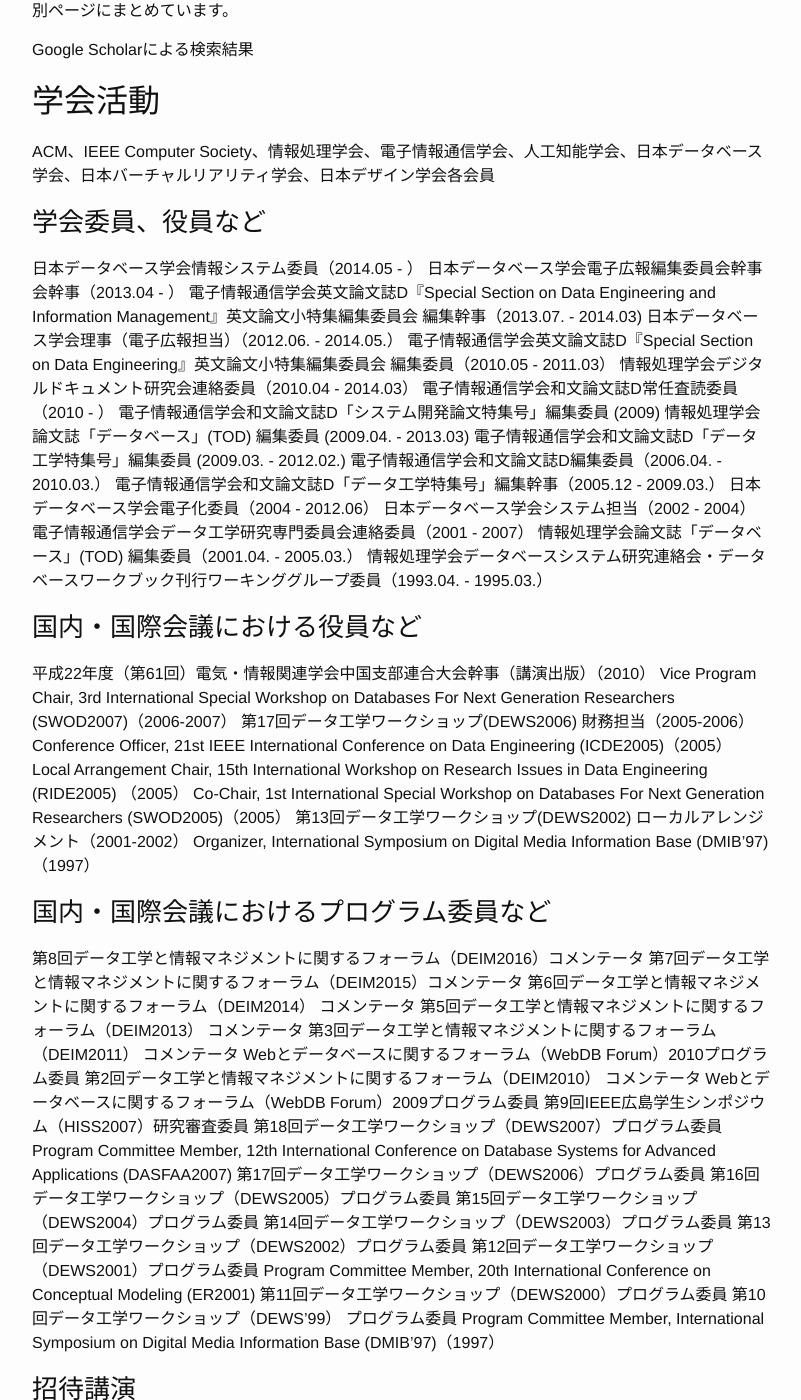
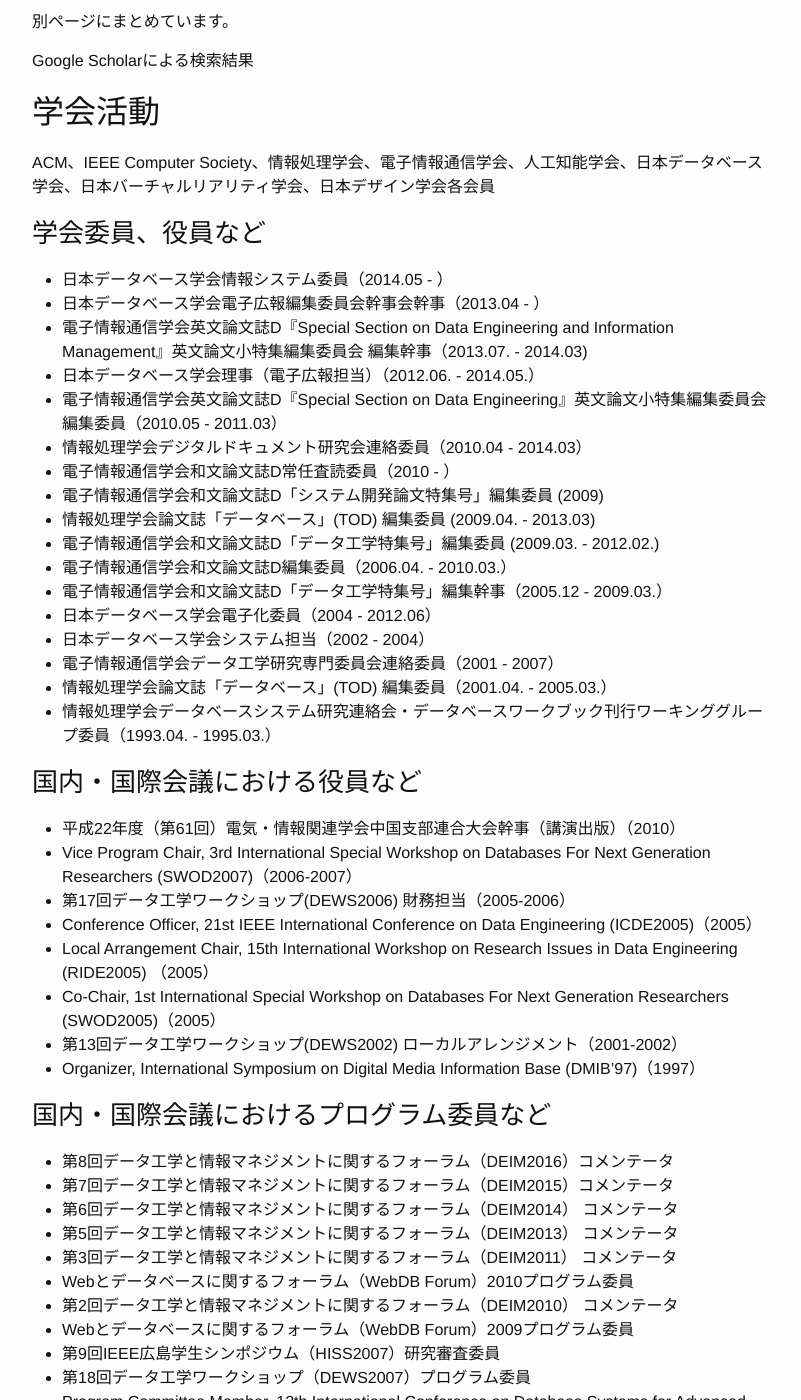
Before and after one commit to kunishi/kunishi.github.io, a Jekyll site: the page built from cv.md, in a window 1280 px wide and 1400 px high, scrolled down 1041 px. Shown: the whole window, without its empty margins (238-1039 px from the left). Built offline with Jekyll 4.4.1, drawn with Linux system fonts in a browser that asks for light colours; some of the changed text lies outside the part shown.

Commit message:
fixed itemize.

```diff
--- a/cv.md
+++ b/cv.md
@@ -5,39 +5,25 @@ tags: header
 ---
 ## 学歴
 
-1985.03. 私立洛星高等学校卒業
-
-1989.03. 京都大学工学部情報工学科卒業（論理回路講座・矢島研究室）
-
-1991.03. 京都大学大学院工学研究科情報工学専攻 修士課程修了（論理回路講座・矢島研究室）
-
-1994.03. 京都大学大学院工学研究科情報工学専攻 博士後期課程 単位取得認定退学（上林研究室）
-
-1997.03. 京都大学博士（工学）
+|1985.03. |私立洛星高等学校卒業|
+|1989.03. |京都大学工学部情報工学科卒業（論理回路講座・矢島研究室）|
+|1991.03. |京都大学大学院工学研究科情報工学専攻 修士課程修了（論理回路講座・矢島研究室）|
+|1994.03. |京都大学大学院工学研究科情報工学専攻 博士後期課程 単位取得認定退学（上林研究室）|
+|1997.03. |京都大学博士（工学）|
 
 ## 職歴
 
-1994.04. - 1997.11.  奈良先端科学技術大学院大学情報科学研究科助手（言語設計学講座）
-
-1997.12. - 2007.03. 岡山県立大学情報工学部情報通信工学科 助教授
-
-2007.04. - 岡山県立大学情報工学部情報通信工学科 准教授（2008.04 - 2011.03. 兼任）
-
-1997.12. - 2014.03.    知能メディア工学研究室（横田研究室）
-
-2014.04 - 現在    人工知能学研究室（岩橋研究室）
-
-2008.04. - 2011.03. 岡山県立大学情報工学部情報システム工学科 准教授
-
-
-
-2001.10. - 2003. 3. 山陽学園大学国際文化学部コミュニケーション学科 非常勤講師
-
-2002.4 - 2008.9. 岡山理科大学総合情報学部生物地球システム学科 非常勤講師
-
-2003.10 - 2009.3. 山陽学園大学コミュニケーション学部コミュニケーション学科 非常勤講師
-
-2009.9. - 2016.3. 山陽学園大学総合人間学部生活心理学科 非常勤講師
+|1994.04. - 1997.11.  |奈良先端科学技術大学院大学情報科学研究科助手（言語設計学講座）|
+|1997.12. - 2007.03. |岡山県立大学情報工学部情報通信工学科 助教授|
+|2007.04. - 2008.03. |岡山県立大学情報工学部情報通信工学科 准教授|
+|2008.04. - 2011.03. |岡山県立大学情報工学部情報システム工学科 准教授, 岡山県立大学情報工学部情報通信工学科 准教授(併任)|
+|2012.04. -  |岡山県立大学情報工学部情報通信工学科 准教授|
+|||
+|2001.10. - 2003. 3. |山陽学園大学国際文化学部コミュニケーション学科 非常勤講師|
+|2002.4 - 2008.9. |岡山理科大学総合情報学部生物地球システム学科 非常勤講師|
+|2003.10 - 2009.3. |山陽学園大学コミュニケーション学部コミュニケーション学科 非常勤講師|
+|2009.9. - 2016.3. |山陽学園大学総合人間学部生活心理学科 非常勤講師|
+|2016.9. - 2017.3. |流通科学大学総合政策学部 非常勤講師|
 
 ## 研究分野
 
@@ -55,102 +41,103 @@ ACM、IEEE Computer Society、情報処理学会、電子情報通信学会、
 
 ### 学会委員、役員など
 
-日本データベース学会情報システム委員（2014.05 - ）
-日本データベース学会電子広報編集委員会幹事会幹事（2013.04 - ）
-電子情報通信学会英文論文誌D『Special Section on Data Engineering and Information Management』英文論文小特集編集委員会 編集幹事（2013.07. - 2014.03)
-日本データベース学会理事（電子広報担当）（2012.06. - 2014.05.）
-電子情報通信学会英文論文誌D『Special Section on Data Engineering』英文論文小特集編集委員会 編集委員（2010.05 - 2011.03）
-情報処理学会デジタルドキュメント研究会連絡委員（2010.04 - 2014.03）
-電子情報通信学会和文論文誌D常任査読委員（2010 - ）
-電子情報通信学会和文論文誌D「システム開発論文特集号」編集委員 (2009)
-情報処理学会論文誌「データベース」(TOD) 編集委員 (2009.04. - 2013.03)
-電子情報通信学会和文論文誌D「データ工学特集号」編集委員 (2009.03. - 2012.02.)
-電子情報通信学会和文論文誌D編集委員（2006.04. - 2010.03.）
-電子情報通信学会和文論文誌D「データ工学特集号」編集幹事（2005.12 - 2009.03.）
-日本データベース学会電子化委員（2004 - 2012.06）
-日本データベース学会システム担当（2002 - 2004）
-電子情報通信学会データ工学研究専門委員会連絡委員（2001 - 2007）
-情報処理学会論文誌「データベース」(TOD) 編集委員（2001.04. - 2005.03.）
-情報処理学会データベースシステム研究連絡会・データベースワークブック刊行ワーキンググループ委員（1993.04. - 1995.03.）
+- 日本データベース学会情報システム委員（2014.05 - ）
+- 日本データベース学会電子広報編集委員会幹事会幹事（2013.04 - ）
+- 電子情報通信学会英文論文誌D『Special Section on Data Engineering and Information Management』英文論文小特集編集委員会 編集幹事（2013.07. - 2014.03)
+- 日本データベース学会理事（電子広報担当）（2012.06. - 2014.05.）
+- 電子情報通信学会英文論文誌D『Special Section on Data Engineering』英文論文小特集編集委員会 編集委員（2010.05 - 2011.03）
+- 情報処理学会デジタルドキュメント研究会連絡委員（2010.04 - 2014.03）
+- 電子情報通信学会和文論文誌D常任査読委員（2010 - ）
+- 電子情報通信学会和文論文誌D「システム開発論文特集号」編集委員 (2009)
+- 情報処理学会論文誌「データベース」(TOD) 編集委員 (2009.04. - 2013.03)
+- 電子情報通信学会和文論文誌D「データ工学特集号」編集委員 (2009.03. - 2012.02.)
+- 電子情報通信学会和文論文誌D編集委員（2006.04. - 2010.03.）
+- 電子情報通信学会和文論文誌D「データ工学特集号」編集幹事（2005.12 - 2009.03.）
+- 日本データベース学会電子化委員（2004 - 2012.06）
+- 日本データベース学会システム担当（2002 - 2004）
+- 電子情報通信学会データ工学研究専門委員会連絡委員（2001 - 2007）
+- 情報処理学会論文誌「データベース」(TOD) 編集委員（2001.04. - 2005.03.）
+- 情報処理学会データベースシステム研究連絡会・データベースワークブック刊行ワーキンググループ委員（1993.04. - 1995.03.）
 
 ### 国内・国際会議における役員など
 
-平成22年度（第61回）電気・情報関連学会中国支部連合大会幹事（講演出版）（2010）
-Vice Program Chair, 3rd International Special Workshop on Databases For Next Generation Researchers (SWOD2007)（2006-2007）
-第17回データ工学ワークショップ(DEWS2006) 財務担当（2005-2006）
-Conference Officer, 21st IEEE International Conference on Data Engineering (ICDE2005)（2005）
-Local Arrangement Chair, 15th International Workshop on Research Issues in Data Engineering (RIDE2005) （2005）
-Co-Chair, 1st International Special Workshop on Databases For Next Generation Researchers (SWOD2005)（2005）
-第13回データ工学ワークショップ(DEWS2002) ローカルアレンジメント（2001-2002）
-Organizer, International Symposium on Digital Media Information Base (DMIB'97)（1997）
+- 平成22年度（第61回）電気・情報関連学会中国支部連合大会幹事（講演出版）（2010）
+- Vice Program Chair, 3rd International Special Workshop on Databases For Next Generation Researchers (SWOD2007)（2006-2007）
+- 第17回データ工学ワークショップ(DEWS2006) 財務担当（2005-2006）
+- Conference Officer, 21st IEEE International Conference on Data Engineering (ICDE2005)（2005）
+- Local Arrangement Chair, 15th International Workshop on Research Issues in Data Engineering (RIDE2005) （2005）
+- Co-Chair, 1st International Special Workshop on Databases For Next Generation Researchers (SWOD2005)（2005）
+- 第13回データ工学ワークショップ(DEWS2002) ローカルアレンジメント（2001-2002）
+- Organizer, International Symposium on Digital Media Information Base (DMIB'97)（1997）
 
 ### 国内・国際会議におけるプログラム委員など
 
-第8回データ工学と情報マネジメントに関するフォーラム（DEIM2016）コメンテータ
-第7回データ工学と情報マネジメントに関するフォーラム（DEIM2015）コメンテータ
-第6回データ工学と情報マネジメントに関するフォーラム（DEIM2014） コメンテータ
-第5回データ工学と情報マネジメントに関するフォーラム（DEIM2013） コメンテータ
-第3回データ工学と情報マネジメントに関するフォーラム（DEIM2011） コメンテータ
-Webとデータベースに関するフォーラム（WebDB Forum）2010プログラム委員
-第2回データ工学と情報マネジメントに関するフォーラム（DEIM2010） コメンテータ
-Webとデータベースに関するフォーラム（WebDB Forum）2009プログラム委員
-第9回IEEE広島学生シンポジウム（HISS2007）研究審査委員
-第18回データ工学ワークショップ（DEWS2007）プログラム委員
-Program Committee Member, 12th International Conference on Database Systems for Advanced Applications (DASFAA2007)
-第17回データ工学ワークショップ（DEWS2006）プログラム委員
-第16回データ工学ワークショップ（DEWS2005）プログラム委員
-第15回データ工学ワークショップ（DEWS2004）プログラム委員
-第14回データ工学ワークショップ（DEWS2003）プログラム委員
-第13回データ工学ワークショップ（DEWS2002）プログラム委員
-第12回データ工学ワークショップ（DEWS2001）プログラム委員
-Program Committee Member, 20th International Conference on Conceptual Modeling (ER2001)
-第11回データ工学ワークショップ（DEWS2000）プログラム委員
-第10回データ工学ワークショップ（DEWS'99） プログラム委員
-Program Committee Member, International Symposium on Digital Media Information Base (DMIB'97)（1997）
+- 第8回データ工学と情報マネジメントに関するフォーラム（DEIM2016）コメンテータ
+- 第7回データ工学と情報マネジメントに関するフォーラム（DEIM2015）コメンテータ
+- 第6回データ工学と情報マネジメントに関するフォーラム（DEIM2014） コメンテータ
+- 第5回データ工学と情報マネジメントに関するフォーラム（DEIM2013） コメンテータ
+- 第3回データ工学と情報マネジメントに関するフォーラム（DEIM2011） コメンテータ
+- Webとデータベースに関するフォーラム（WebDB Forum）2010プログラム委員
+- 第2回データ工学と情報マネジメントに関するフォーラム（DEIM2010） コメンテータ
+- Webとデータベースに関するフォーラム（WebDB Forum）2009プログラム委員
+- 第9回IEEE広島学生シンポジウム（HISS2007）研究審査委員
+- 第18回データ工学ワークショップ（DEWS2007）プログラム委員
+- Program Committee Member, 12th International Conference on Database Systems for Advanced Applications (DASFAA2007)
+- 第17回データ工学ワークショップ（DEWS2006）プログラム委員
+- 第16回データ工学ワークショップ（DEWS2005）プログラム委員
+- 第15回データ工学ワークショップ（DEWS2004）プログラム委員
+- 第14回データ工学ワークショップ（DEWS2003）プログラム委員
+- 第13回データ工学ワークショップ（DEWS2002）プログラム委員
+- 第12回データ工学ワークショップ（DEWS2001）プログラム委員
+- Program Committee Member, 20th International Conference on Conceptual Modeling (ER2001)
+- 第11回データ工学ワークショップ（DEWS2000）プログラム委員
+- 第10回データ工学ワークショップ（DEWS'99） プログラム委員
+- Program Committee Member, International Symposium on Digital Media Information Base (DMIB'97)（1997）
 
 ### 招待講演
 
-「HTML5の過去、現在、未来」, 情報処理学会デジタルドキュメント研究会第73回研究会, 2009.09. (発表資料)
-「XMLデータベースひとめぐり」, オープンセミナー@岡山, 2009.05. (発表資料)
-チュートリアル「XML（再）入門」, 電子情報通信学会Webインテリジェンスとインタラクション研究会（SIG WI2）第13回研究会, 2008.12. (サポートページを用意しています)
+- 「HTML5の過去、現在、未来」, 情報処理学会デジタルドキュメント研究会第73回研究会, 2009.09. (発表資料)
+- 「XMLデータベースひとめぐり」, オープンセミナー@岡山, 2009.05. (発表資料)
+- チュートリアル「XML（再）入門」, 電子情報通信学会Webインテリジェンスとインタラクション研究会（SIG WI2）第13回研究会, 2008.12. (サポートページを用意しています)
 
 ## 外部資金獲得状況
 
 ### 科学研究費
 
-内部構造が可変な汎用コプロセッサシステムおよびその最適化コンパイラに関する研究（1995〜1997、一般研究(B)→基盤研究(B)、研究分担者）
-コンテンツに適応する発展的ソフトウェアの構成法（1997〜1997、重点領域研究、研究分担者）
-エージェント協調に基づく分散DTP支援方式に関する研究（1998〜1999、奨励研究(A)、研究代表者）
-遺伝子、蛋白の機能、形態解析のための細胞内超微構造のデータベースの構築（2000〜2000、特定領域研究(C)、研究分担者）
+- 内部構造が可変な汎用コプロセッサシステムおよびその最適化コンパイラに関する研究（1995〜1997、一般研究(B)→基盤研究(B)、研究分担者）
+- コンテンツに適応する発展的ソフトウェアの構成法（1997〜1997、重点領域研究、研究分担者）
+- エージェント協調に基づく分散DTP支援方式に関する研究（1998〜1999、奨励研究(A)、研究代表者）
+- 遺伝子、蛋白の機能、形態解析のための細胞内超微構造のデータベースの構築（2000〜2000、特定領域研究(C)、研究分担者）
 
 ### その他の競争的資金
 
-メディエータ技術を利用したマルチメディア情報統合管理技術の研究開発（2001〜2003、経済産業省「新規産業創造技術開発費補助金（情報通信技術開発事業）」、研究分担者）
-団体・民間企業との共同研究・受託研究
+- メディエータ技術を利用したマルチメディア情報統合管理技術の研究開発（2001〜2003、経済産業省「新規産業創造技術開発費補助金（情報通信技術開発事業）」、研究分担者）
 
-研究集会の動画配信に関する実証実験（2009〜2009、日本データベース学会受託研究、研究代表者）
-研究集会の動画配信に関する実証実験（2011〜2012、日本データベース学会受託研究、研究代表者）
-食物アレルギー表示対応をした飲食店検索サイトの構築及びメニュー表示アプリケーション開発のための研究
+### 団体・民間企業との共同研究・受託研究
+
+- 研究集会の動画配信に関する実証実験（2009〜2009、日本データベース学会受託研究、研究代表者）
+- 研究集会の動画配信に関する実証実験（2011〜2012、日本データベース学会受託研究、研究代表者）
+- 食物アレルギー表示対応をした飲食店検索サイトの構築及びメニュー表示アプリケーション開発のための研究
 
 ## 受賞
 
-平成20年度電子情報通信学会情報・システムソサイエティ活動功労賞（2008）
+- 平成20年度電子情報通信学会情報・システムソサイエティ活動功労賞（2008）
 
 ## 社会連携活動
 
 ### Webサイト・Webアプリケーションの構築・運用実績
 
-奈良先端科学技術大学院大学情報科学研究科言語設計学講座（1994 - 1997）
-日本データベース学会Webサイト（2002 - 2013）
-岡山県立大学情報工学部シラバス入力Webアプリケーション（2005 - 2011）
-岡山県立大学情報工学部情報通信工学科Webサイト（2007 - 2011）
-日本データベース学会研究発表動画配信Webアプリケーション（2011 - 2016）
-岡山県立大学保健福祉学部保健福祉学科の実習支援Moodle（2011 - 2014）
+- 奈良先端科学技術大学院大学情報科学研究科言語設計学講座（1994 - 1997）
+- 日本データベース学会Webサイト（2002 - 2013）
+- 岡山県立大学情報工学部シラバス入力Webアプリケーション（2005 - 2011）
+- 岡山県立大学情報工学部情報通信工学科Webサイト（2007 - 2011）
+- 日本データベース学会研究発表動画配信Webアプリケーション（2011 - 2016）
+- 岡山県立大学保健福祉学部保健福祉学科の実習支援Moodle（2011 - 2014）
 
 ### その他
 
-岡山県立大学学内LANシステム更新・運用（1998 - 1999）
-FreeBSD portsメンテナ（2000? - 2004?）
+- 岡山県立大学学内LANシステム更新・運用（1998 - 1999）
+- FreeBSD portsメンテナ（2000? - 2004?）
 
 ## 担当講義
 
@@ -158,23 +145,25 @@ FreeBSD portsメンテナ（2000? - 2004?）
 
 ### 岡山県立大学
 
-情報通信工学実験IB（情報通信工学科・2年後期）
-データ工学（情報通信工学科・情報システム工学科・スポーツシステム工学科、3年前期）
-Webアプリケーション（情報通信工学科、3年後期）
-形式言語理論（情報通信工学科・修士1年前期）
+- 情報通信工学実験IB（情報通信工学科・2年後期）
+- データ工学（情報通信工学科・情報システム工学科・スポーツシステム工学科、3年前期）
+- Webアプリケーション（情報通信工学科、3年後期）
+- 形式言語理論（情報通信工学科・修士1年前期）
+
 以下は平成24年度以前に担当していた科目です。
-プログラミング言語II（情報通信工学科・2年後期、旧科目名：計算機言語I）
-コンパイラ（情報通信工学科・3年前期）
-プログラミング言語III（情報通信工学科・3年後期、旧科目名：計算機言語II）
+
+- プログラミング言語II（情報通信工学科・2年後期、旧科目名：計算機言語I）
+- コンパイラ（情報通信工学科・3年前期）
+- プログラミング言語III（情報通信工学科・3年後期、旧科目名：計算機言語II）
 
 ### 非常勤講師
 
-データベース（岡山理科大学 総合情報学部 生物地球システム学科・3年前期、2002 - 2008）
-情報システム論（山陽学園大学・3年後期、2001 - 2014）
-データベース（山陽学園大学総合人間学部生活心理学科・2年後期、2015）
-モバイルコミュニケーション（流通科学大学総合政策学部、2016-）
-ネットコミュニティ論（流通科学大学総合政策学部、2016-）
+- データベース（岡山理科大学 総合情報学部 生物地球システム学科・3年前期、2002 - 2008）
+- 情報システム論（山陽学園大学・3年後期、2001 - 2014）
+- データベース（山陽学園大学総合人間学部生活心理学科・2年後期、2015）
+- モバイルコミュニケーション（流通科学大学総合政策学部、2016-）
+- ネットコミュニティ論（流通科学大学総合政策学部、2016-）
 
 ## 資格
 
-文部科学省後援色彩検定2級（2011年12月取得）
+- 文部科学省後援色彩検定2級（2011年12月取得）
```
